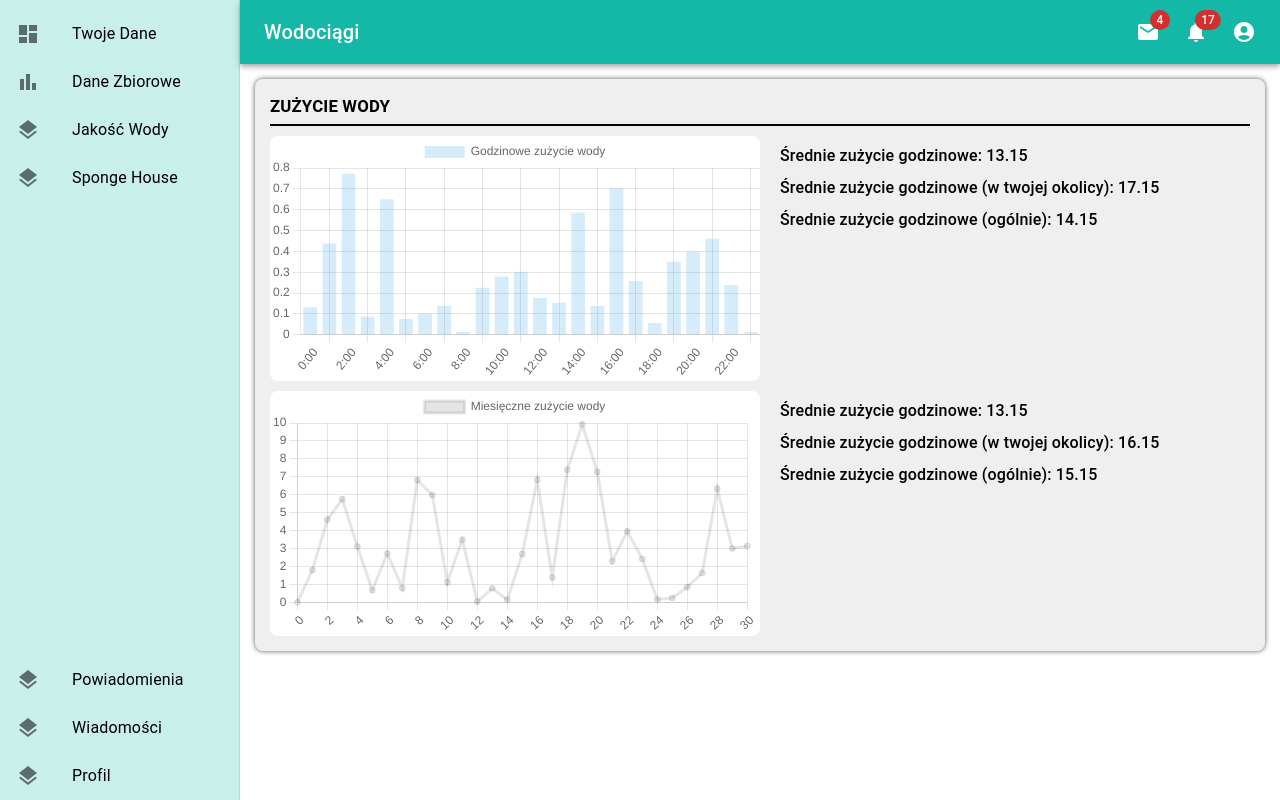
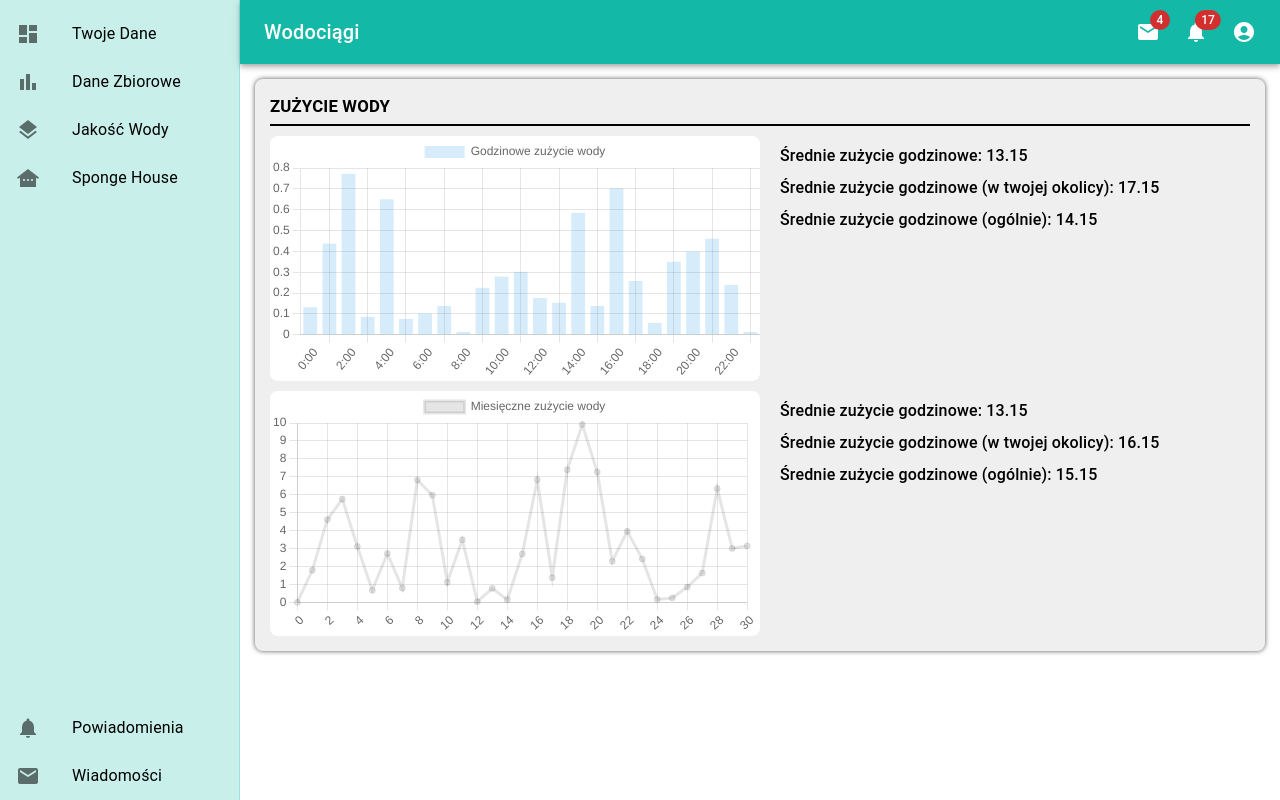
Before and after one commit to matty-bo/bhl_mrozony, a React (Create React App) app in the folder frontend/: page /dashboard in a window 1280 px wide. Built offline with nearby package versions, Linux system fonts and the light colour scheme; the HTML template or start-up script is replaced by a standard one.

Commit message:
feat: icons update

```diff
--- a/frontend/src/components/sidebar.js
+++ b/frontend/src/components/sidebar.js
@@ -2,6 +2,9 @@ import AssignmentIcon from '@mui/icons-material/Assignment';
 import BarChartIcon from '@mui/icons-material/BarChart';
 import DashboardIcon from '@mui/icons-material/Dashboard';
 import LayersIcon from '@mui/icons-material/Layers';
+import MailIcon from '@mui/icons-material/Mail';
+import NotificationsIcon from '@mui/icons-material/Notifications';
+import OtherHousesIcon from '@mui/icons-material/OtherHouses';
 import ListItemButton from '@mui/material/ListItemButton';
 import ListItemIcon from '@mui/material/ListItemIcon';
 import ListItemText from '@mui/material/ListItemText';
@@ -38,7 +41,7 @@ export const MainListItems = () => (
     <Link to='/spongeHouse'>
       <ListItemButton>
         <ListItemIcon>
-          <LayersIcon />
+          <OtherHousesIcon />
         </ListItemIcon>
         <ListItemText primary="Sponge House" />
       </ListItemButton>
@@ -47,7 +50,7 @@ export const MainListItems = () => (
     <Link to='/notifications'>
       <ListItemButton>
         <ListItemIcon>
-          <LayersIcon />
+          <NotificationsIcon />
         </ListItemIcon>
         <ListItemText primary="Powiadomienia" />
       </ListItemButton>
@@ -55,17 +58,9 @@ export const MainListItems = () => (
     <Link to='/messages'>
       <ListItemButton>
         <ListItemIcon>
-          <LayersIcon />
+          <MailIcon />
         </ListItemIcon>
         <ListItemText primary="Wiadomości" />
-      </ListItemButton>
-    </Link>
-    <Link to='/profile-settings'>
-      <ListItemButton>
-        <ListItemIcon>
-          <LayersIcon />
-        </ListItemIcon>
-        <ListItemText primary="Profil" />
       </ListItemButton>
     </Link>
   </React.Fragment>
```
